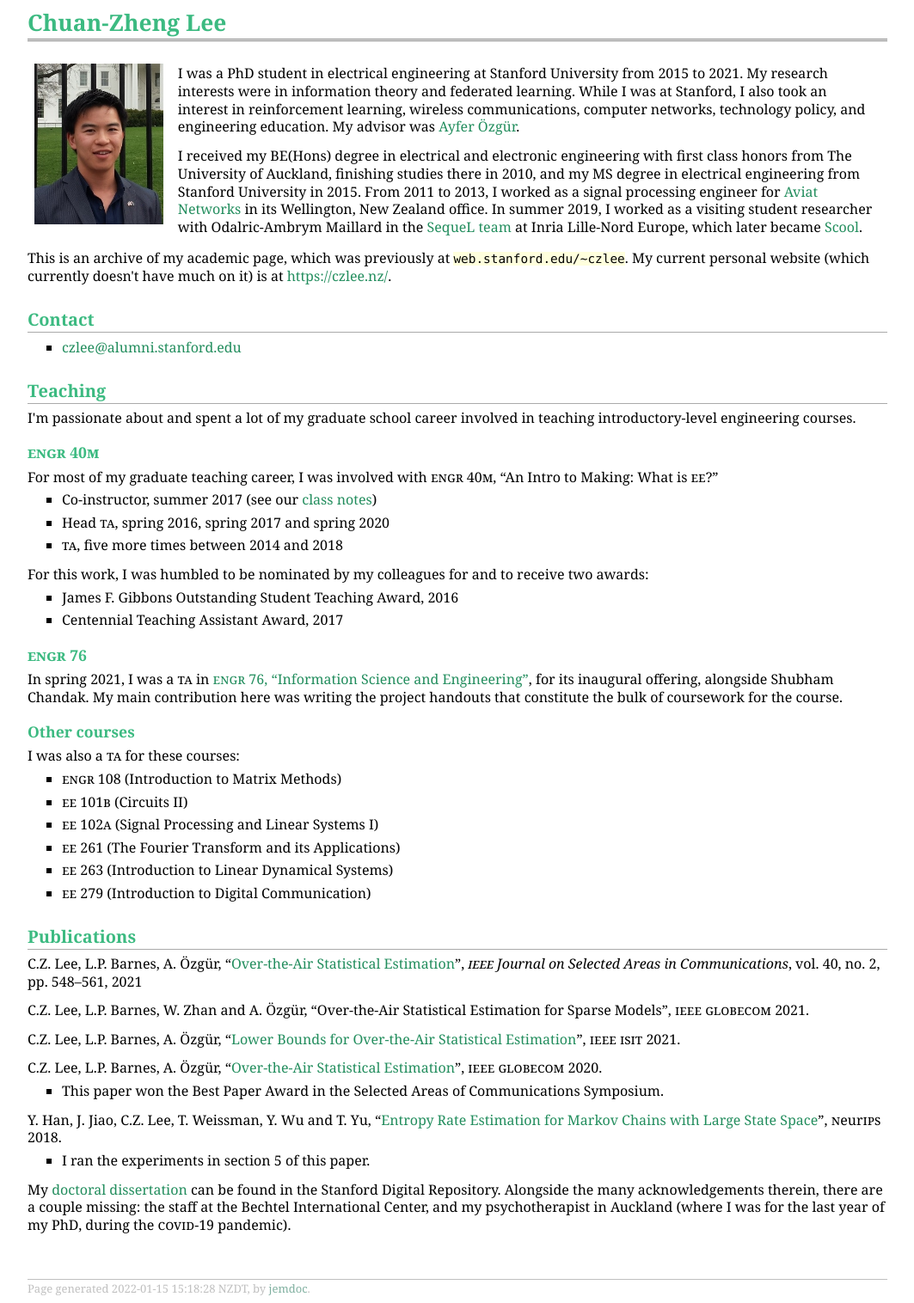
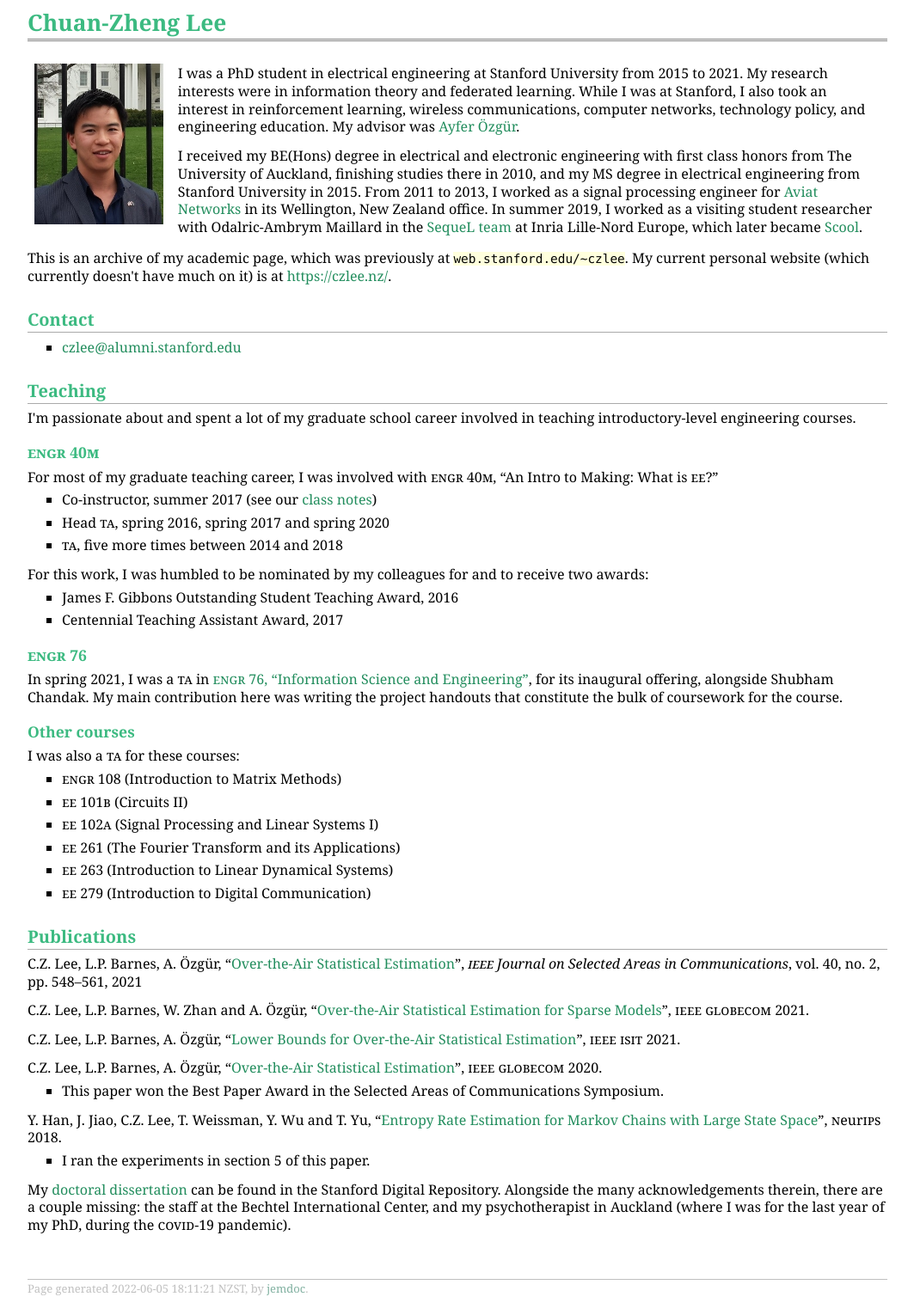
Before and after one commit to czlee/czlee.github.io, a Jekyll site: the page stanford/index.html, which Jekyll copies as it is, in a window 1280 px wide. Shown: the whole page at 86% size, without its empty margins (108-1171 px from the left). Built offline with Jekyll 4.4.1, drawn with Linux system fonts in a browser that asks for light colours.

```diff
--- a/stanford/index.html
+++ b/stanford/index.html
@@ -71,7 +71,7 @@ In summer 2019, I worked as a visiting student researcher with Odalric-Ambrym Ma
 </ul>
 <h2>Publications</h2>
 <p>C.Z. Lee, L.P. Barnes, A. Özgür, &ldquo;<a href="https://ieeexplore.ieee.org/document/9563940">Over-the-Air Statistical Estimation</a>&rdquo;, <i><sc>ieee</sc> Journal on Selected Areas in Communications</i>, vol. 40, no. 2, pp. 548&ndash;561, 2021</p>
-<p>C.Z. Lee, L.P. Barnes, W. Zhan and A. Özgür, &ldquo;Over-the-Air Statistical Estimation for Sparse Models&rdquo;, <sc>ieee globecom</sc> 2021.</p>
+<p>C.Z. Lee, L.P. Barnes, W. Zhan and A. Özgür, &ldquo;<a href="https://ieeexplore.ieee.org/document/9685768">Over-the-Air Statistical Estimation for Sparse Models</a>&rdquo;, <sc>ieee globecom</sc> 2021.</p>
 <p>C.Z. Lee, L.P. Barnes, A. Özgür, &ldquo;<a href="https://ieeexplore.ieee.org/document/9518157">Lower Bounds for Over-the-Air Statistical Estimation</a>&rdquo;, <sc>ieee isit</sc> 2021.</p>
 <p>C.Z. Lee, L.P. Barnes, A. Özgür, &ldquo;<a href="https://ieeexplore.ieee.org/document/9322345">Over-the-Air Statistical Estimation</a>&rdquo;, <sc>ieee globecom</sc> 2020.</p>
 <ul>
@@ -86,7 +86,7 @@ In summer 2019, I worked as a visiting student researcher with Odalric-Ambrym Ma
 <p>My <a href="https://purl.stanford.edu/vj749dt7188">doctoral dissertation</a> can be found in the Stanford Digital Repository. Alongside the many acknowledgements therein, there are a couple missing: the staff at the Bechtel International Center, and my psychotherapist in Auckland (where I was for the last year of my PhD, during the <sc>covid</sc>-19 pandemic).</p>
 <div id="footer">
 <div id="footer-text">
-Page generated 2022-01-15 15:18:28 NZDT, by <a href="http://jemdoc.jaboc.net/">jemdoc</a>.
+Page generated 2022-06-05 18:11:21 NZST, by <a href="http://jemdoc.jaboc.net/">jemdoc</a>.
 </div>
 </div>
 </div>
```
